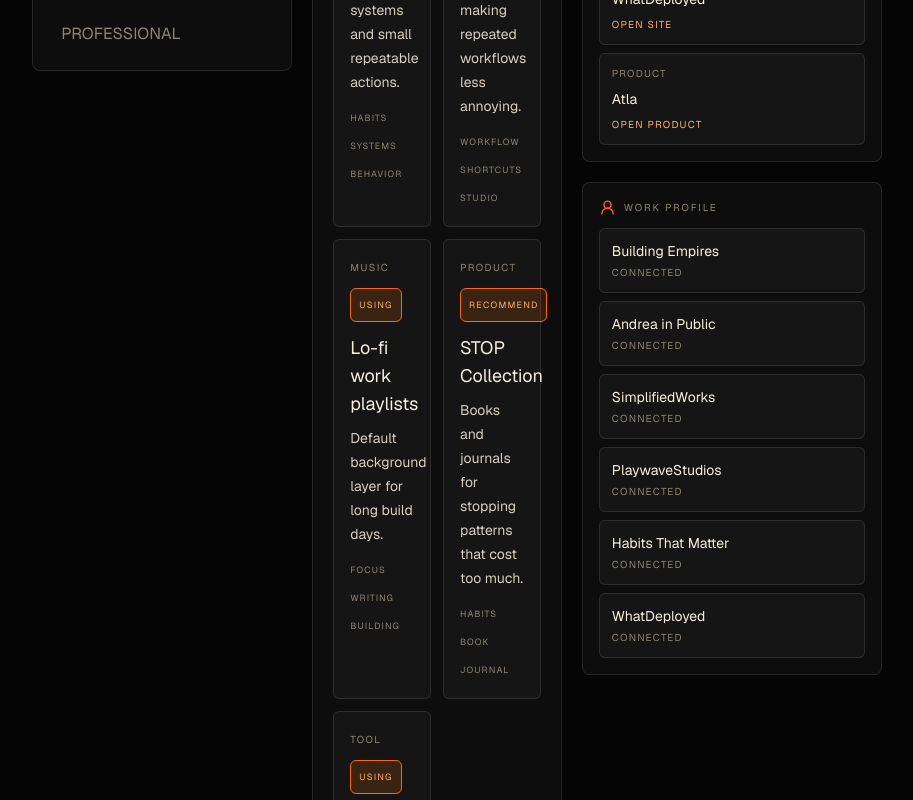
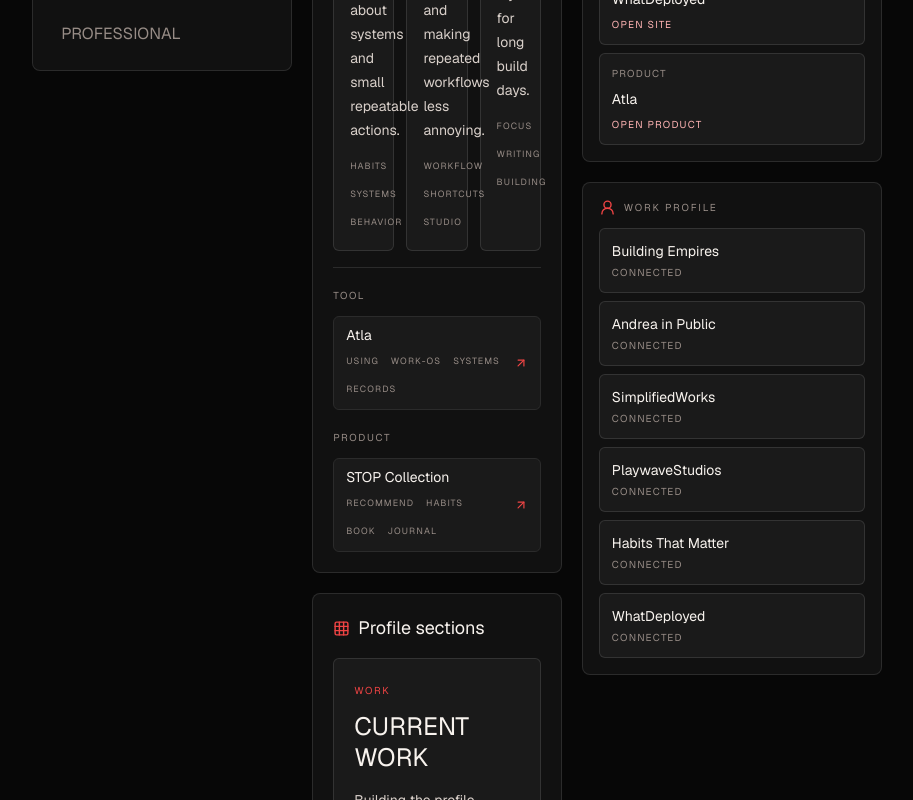
Before and after one commit to andreadailey23/profile-engine, a Next.js app: page /andrea-dailey in a window 1280 px wide. Shown: the part 1160-1960 px from the top of the page, without its empty margins (307-1220 px from the left). Built offline with nearby package versions, Linux system fonts and the light colour scheme; no server answers.

Commit message:
Add scoped profile library and themes

```diff
--- a/app/settings/page.tsx
+++ b/app/settings/page.tsx
@@ -11,6 +11,7 @@
   Eye,
   Link2,
   Palette,
+  Plus,
   Share2,
   UserRound,
   type LucideIcon,
@@ -75,7 +76,7 @@
 export default function SettingsPage() {
   const [activeTab, setActiveTab] = useState<SettingsTab>("profile");
   const [copyLabel, setCopyLabel] = useState("Copy");
-  const [selectedTheme, setSelectedTheme] = useState<ProfileThemeId>("obsidian-ember");
+  const [selectedTheme, setSelectedTheme] = useState<ProfileThemeId>("midnight");
 
   useEffect(() => {
     const tab = new URLSearchParams(window.location.search).get("tab");
@@ -229,15 +230,103 @@
   );
 }
 
+type LibraryDraft = {
+  id: string;
+  note: string;
+  status: string;
+  tags: string;
+  title: string;
+  type: string;
+};
+
+const libraryTypeOptions = ["Book", "Game", "Tool", "Music", "Show", "Product", "Resource"];
+const libraryStatusOptions = ["Recommend", "Using", "Playing", "Reading", "Want", "Finished"];
+const libraryTagOptions = ["systems", "habits", "workflow", "gaming", "cozy", "books", "tools", "music", "local", "resources"];
+
+const initialLibraryDrafts: LibraryDraft[] = [
+  {
+    id: "atomic-habits",
+    title: "Atomic Habits",
+    type: "Book",
+    status: "Recommend",
+    tags: "habits, systems",
+    note: "Useful baseline for systems and small repeatable actions.",
+  },
+  {
+    id: "stream-deck",
+    title: "Stream Deck",
+    type: "Tool",
+    status: "Using",
+    tags: "workflow, studio",
+    note: "Fast shortcuts for repeated workflows.",
+  },
+  {
+    id: "lofi-work",
+    title: "Lo-fi work playlists",
+    type: "Music",
+    status: "Using",
+    tags: "focus, building",
+    note: "Default background layer for long build days.",
+  },
+  {
+    id: "stop-collection",
+    title: "STOP Collection",
+    type: "Product",
+    status: "Recommend",
+    tags: "habits, book, journal",
+    note: "Books and journals for stopping patterns that cost too much.",
+  },
+];
+
 function LibrarySettings() {
+  const [items, setItems] = useState<LibraryDraft[]>(initialLibraryDrafts);
+
+  function addItem() {
+    setItems((currentItems) => [
+      ...currentItems,
+      {
+        id: `library-${Date.now()}`,
+        title: "New library item",
+        type: "Book",
+        status: "Recommend",
+        tags: "systems",
+        note: "Short note",
+      },
+    ]);
+  }
+
   return (
     <>
       <SettingsHeader eyebrow="library" title="Library" />
+      <div className="mb-4 grid gap-3 md:grid-cols-[minmax(0,1fr)_auto] md:items-end">
+        <div className="rounded-lg border border-white/10 bg-[#0d0d0d] p-4">
+          <div className="text-[10px] font-normal uppercase tracking-[0.16em] text-[#8f8577]">
+            shelf tags
+          </div>
+          <div className="mt-3 flex flex-wrap gap-2">
+            {libraryTagOptions.map((tag) => (
+              <span
+                className="rounded-md border border-white/10 bg-white/[0.035] px-3 py-2 text-[10px] font-normal uppercase tracking-[0.12em] text-[#c8bdae]"
+                key={tag}
+              >
+                {tag}
+              </span>
+            ))}
+          </div>
+        </div>
+        <button
+          className="inline-flex min-h-11 items-center justify-center gap-2 rounded-md border border-[#ff6a00] bg-[#ff6a00] px-4 text-sm font-normal text-[#050505] transition hover:opacity-90"
+          onClick={addItem}
+          type="button"
+        >
+          <Plus size={16} aria-hidden="true" />
+          Add item
+        </button>
+      </div>
       <SettingsPanel>
-        <LibraryField title="Atomic Habits" type="Book" status="Recommend" tags="habits, systems" note="Useful baseline for systems and small repeatable actions." />
-        <LibraryField title="Stream Deck" type="Tool" status="Using" tags="workflow, studio" note="Fast shortcuts for repeated workflows." />
-        <LibraryField title="Lo-fi work playlists" type="Music" status="Using" tags="focus, building" note="Default background layer for long build days." />
-        <LibraryField title="Add item" type="Game, Book, Tool, Music, Show, Product, Resource" status="Playing, Reading, Using, Recommend, Want, Finished" tags="custom tags" note="Short note" />
+        {items.map((item, index) => (
+          <LibraryField featured={index < 3} item={item} key={item.id} />
+        ))}
       </SettingsPanel>
     </>
   );
@@ -440,46 +529,57 @@
   );
 }
 
-function LibraryField({
-  note,
-  status,
-  tags,
-  title,
-  type,
-}: {
-  note: string;
-  status: string;
-  tags: string;
-  title: string;
-  type: string;
-}) {
+function LibraryField({ featured = false, item }: { featured?: boolean; item: LibraryDraft }) {
   return (
     <div className="grid gap-3 p-4 lg:grid-cols-[minmax(0,1fr)_130px_150px]">
+      <div className="flex items-center gap-2 lg:col-span-3">
+        <span className="rounded-md border border-white/10 bg-white/[0.035] px-2 py-1 text-[9px] font-normal uppercase tracking-[0.12em] text-[#8f8577]">
+          {featured ? "Visual card" : "Link row"}
+        </span>
+      </div>
       <input
         aria-label="Title"
         className="min-h-10 rounded-md border border-white/10 bg-white/[0.035] px-3 text-sm font-normal text-white outline-none transition focus:border-[#ff6a00]/60"
-        defaultValue={title}
+        defaultValue={item.title}
       />
-      <input
+      <select
         aria-label="Type"
         className="min-h-10 rounded-md border border-white/10 bg-white/[0.035] px-3 text-sm font-normal text-white outline-none transition focus:border-[#ff6a00]/60"
-        defaultValue={type}
-      />
-      <input
+        defaultValue={item.type}
+      >
+        {libraryTypeOptions.map((type) => (
+          <option className="bg-[#0d0d0d]" key={type} value={type}>
+            {type}
+          </option>
+        ))}
+      </select>
+      <select
         aria-label="Status"
         className="min-h-10 rounded-md border border-white/10 bg-white/[0.035] px-3 text-sm font-normal text-white outline-none transition focus:border-[#ff6a00]/60"
-        defaultValue={status}
-      />
+        defaultValue={item.status}
+      >
+        {libraryStatusOptions.map((status) => (
+          <option className="bg-[#0d0d0d]" key={status} value={status}>
+            {status}
+          </option>
+        ))}
+      </select>
       <input
         aria-label="Tags"
         className="min-h-10 rounded-md border border-white/10 bg-white/[0.035] px-3 text-sm font-normal text-white outline-none transition focus:border-[#ff6a00]/60 lg:col-span-1"
-        defaultValue={tags}
+        defaultValue={item.tags}
+        list="library-tag-options"
       />
       <input
         aria-label="Note"
         className="min-h-10 rounded-md border border-white/10 bg-white/[0.035] px-3 text-sm font-normal text-white outline-none transition focus:border-[#ff6a00]/60 lg:col-span-2"
-        defaultValue={note}
+        defaultValue={item.note}
       />
+      <datalist id="library-tag-options">
+        {libraryTagOptions.map((tag) => (
+          <option key={tag} value={tag} />
+        ))}
+      </datalist>
     </div>
   );
 }
--- a/components/ProfileView.tsx
+++ b/components/ProfileView.tsx
@@ -58,6 +58,8 @@
   want: "Want",
   finished: "Finished",
 };
+
+const libraryTypeOrder: ProfileLibraryItemType[] = ["book", "game", "tool", "music", "show", "product", "resource"];
 
 function statusStyle(status: HouseStatus) {
   if (status === "live") return "border-emerald-400/30 bg-emerald-400/10 text-emerald-200";
@@ -303,6 +305,14 @@
   const libraryTypes = Array.from(new Set(libraryItems.map((item) => item.type)));
   const visibleLibraryItems =
     libraryFilter === "all" ? libraryItems : libraryItems.filter((item) => item.type === libraryFilter);
+  const featuredLibraryItems = visibleLibraryItems.slice(0, 3);
+  const linkedLibraryItems = visibleLibraryItems.slice(3);
+  const linkedLibraryGroups = libraryTypeOrder
+    .map((type) => ({
+      type,
+      items: linkedLibraryItems.filter((item) => item.type === type),
+    }))
+    .filter((group) => group.items.length > 0);
   const libraryTitle = house.handle === "streamo" ? "My Games" : "Library";
   const avatarColor = avatarOverride?.color ?? house.primaryColor;
   const avatarImage = avatarOverride?.image;
@@ -499,11 +509,27 @@
                       </button>
                     ))}
                   </div>
-                  <div className="grid gap-3 md:grid-cols-2">
-                    {visibleLibraryItems.map((item) => (
+                  <div className="grid gap-3 lg:grid-cols-3">
+                    {featuredLibraryItems.map((item) => (
                       <LibraryCard item={item} key={item.id} />
                     ))}
                   </div>
+                  {linkedLibraryGroups.length > 0 && (
+                    <div className="grid gap-4 border-t border-[var(--profile-border)] pt-4">
+                      {linkedLibraryGroups.map((group) => (
+                        <div className="grid gap-2" key={group.type}>
+                          <div className="text-[10px] font-normal uppercase tracking-[0.16em] text-[var(--profile-muted)]">
+                            {libraryTypeLabels[group.type]}
+                          </div>
+                          <div className="divide-y divide-[var(--profile-border)] overflow-hidden rounded-md border border-[var(--profile-border)]">
+                            {group.items.map((item) => (
+                              <LibraryLinkRow item={item} key={item.id} />
+                            ))}
+                          </div>
+                        </div>
+                      ))}
+                    </div>
+                  )}
                 </div>
               </ProfileSection>
             )}
@@ -839,6 +865,42 @@
   );
 }
 
+function LibraryLinkRow({ item }: { item: ProfileLibraryItem }) {
+  const content = (
+    <>
+      <span className="min-w-0">
+        <span className="block truncate text-sm font-normal text-[var(--profile-text)]">{item.title}</span>
+        <span className="mt-1 flex flex-wrap gap-x-3 gap-y-1 text-[9px] font-normal uppercase tracking-[0.12em] text-[var(--profile-muted)]">
+          <span>{libraryStatusLabels[item.status]}</span>
+          {item.tags.slice(0, 3).map((tag) => (
+            <span key={tag}>{tag}</span>
+          ))}
+        </span>
+      </span>
+      {item.url && <ArrowUpRight size={14} className="shrink-0 text-[var(--profile-accent)]" aria-hidden="true" />}
+    </>
+  );
+
+  if (!item.url) {
+    return (
+      <div className="flex min-h-14 items-center justify-between gap-3 bg-[var(--profile-surface-soft)] px-3 py-2">
+        {content}
+      </div>
+    );
+  }
+
+  return (
+    <a
+      href={item.url}
+      target={item.url.startsWith("http") ? "_blank" : undefined}
+      rel={item.url.startsWith("http") ? "noreferrer" : undefined}
+      className="flex min-h-14 items-center justify-between gap-3 bg-[var(--profile-surface-soft)] px-3 py-2 transition hover:bg-[var(--profile-surface-lift)]"
+    >
+      {content}
+    </a>
+  );
+}
+
 function ItemCard({ item }: { item: HouseItem }) {
   return (
     <a
--- a/lib/engine/seed.ts
+++ b/lib/engine/seed.ts
@@ -20,7 +20,7 @@
       "The person behind the work: building systems, brands, books, apps, products, and the occasional world.",
     initials: "AD",
     primaryColor: "#d22f2f",
-    themeId: "obsidian-ember",
+    themeId: "redline",
     status: "building",
     owner: "Andrea Dailey",
     roles: ["Author", "Entrepreneur", "Builder", "Product Builder", "Systems Thinker"],
@@ -46,7 +46,7 @@
       "Building Empires is the public site for useful tools and content now, with public profiles next and a marketplace path in v2.",
     initials: "B",
     primaryColor: "#ff6a00",
-    themeId: "obsidian-ember",
+    themeId: "midnight",
     status: "building",
     owner: "Andrea Dailey",
     roles: ["Profile Engine", "Public Site", "Tools", "Marketplace", "Builder Platform"],
@@ -67,7 +67,7 @@
       "The public operating layer for essays, build logs, useful lessons, products, experiments, and the work behind the work.",
     initials: "A",
     primaryColor: "#ff2a2a",
-    themeId: "porcelain-ink",
+    themeId: "redline",
     status: "live",
     owner: "Andrea Dailey",
     roles: ["Build Log", "Writer", "Creator", "Product Notes", "Public Work"],
@@ -88,7 +88,7 @@
       "The work systems profile for Atla, Imprint, Inbetween, and the SSME operating approach.",
     initials: "S",
     primaryColor: "#0A2F78",
-    themeId: "liquid-graphite",
+    themeId: "minimal-pro",
     status: "live",
     owner: "Andrea Dailey",
     roles: ["Consultant", "Systems Thinker", "Product Builder", "Business Simplifier"],
@@ -109,7 +109,7 @@
       "A SimplifiedWorks product for mapping work, profiles, records, projects, reports, and reusable operating systems.",
     initials: "A",
     primaryColor: "#38BDF8",
-    themeId: "liquid-graphite",
+    themeId: "minimal-pro",
     status: "live",
     owner: "SimplifiedWorks",
     roles: ["Product", "Work OS", "AI Inventory", "Projects", "Records"],
@@ -130,7 +130,7 @@
       "The book and publishing product lane for turning manuscripts, companion products, and author worlds into cleaner shelves.",
     initials: "I",
     primaryColor: "#ffae00",
-    themeId: "porcelain-ink",
+    themeId: "clean-white",
     status: "building",
     owner: "SimplifiedWorks",
     roles: ["Publishing", "Author System", "Books", "Templates", "Products"],
@@ -151,7 +151,7 @@
       "A simple app for finding a fair meeting spot between two locations, without the guessing.",
     initials: "I",
     primaryColor: "#A8C4A2",
-    themeId: "garden-lumen",
+    themeId: "cozy-dark",
     status: "live",
     owner: "SimplifiedWorks",
     roles: ["App", "Places", "Planning", "Meetups", "Utility"],
@@ -172,7 +172,7 @@
       "A gamer and creator product world for streams, vibe matching, creator links, clips, sections, and community energy.",
     initials: "S",
     primaryColor: "#EC4899",
-    themeId: "liquid-graphite",
+    themeId: "arcade",
     status: "live",
     owner: "PlaywaveStudios",
     roles: ["Gamer", "Streamer", "Creator", "Community Host"],
@@ -198,7 +198,7 @@
       "The studio profile for Playwave Radio, Streamo, media experiments, channels, shows, and creator-friendly listening lanes.",
     initials: "P",
     primaryColor: "#8B5CF6",
-    themeId: "liquid-graphite",
+    themeId: "arcade",
     status: "live",
     owner: "Andrea Dailey",
     roles: ["Studio", "Media", "Music", "Radio", "Creator Experiments"],
@@ -219,7 +219,7 @@
       "The habit, book, store, course, journal, and essay profile for small useful moves in real life.",
     initials: "H",
     primaryColor: "#8faa88",
-    themeId: "garden-lumen",
+    themeId: "cozy-dark",
     status: "live",
     owner: "Andrea Dailey",
     roles: ["Author", "Publisher", "Habit System", "Digital Products"],
@@ -240,7 +240,7 @@
       "The STOP product profile: books, quote cards, companion products, journals, and shop-ready formats.",
     initials: "S",
     primaryColor: "#050505",
-    themeId: "porcelain-ink",
+    themeId: "clean-white",
     status: "selling",
     owner: "Habits That Matter",
     roles: ["Book", "Journal", "Collection", "Habit Tool", "Product"],
@@ -261,7 +261,7 @@
       "A useful software and AI signal index that tracks recent deployments, product shifts, and what changed.",
     initials: "W",
     primaryColor: "#148f4b",
-    themeId: "garden-lumen",
+    themeId: "cozy-dark",
     status: "live",
     owner: "Andrea Dailey",
     roles: ["Newsletter", "Software Signal", "AI Signal", "Product Watch", "Research"],
--- a/lib/engine/themes.ts
+++ b/lib/engine/themes.ts
@@ -26,10 +26,10 @@
 
 export const profileThemes: ProfileTheme[] = [
   {
-    id: "obsidian-ember",
-    name: "Obsidian Ember",
-    label: "Edition",
-    description: "Black glass, warm signal, sharp editorial contrast.",
+    id: "midnight",
+    name: "Midnight",
+    label: "Dark",
+    description: "Black canvas, cream type, restrained signal.",
     colors: {
       canvas: "#050505",
       surface: "#0d0d0d",
@@ -49,33 +49,33 @@
     },
   },
   {
-    id: "liquid-graphite",
-    name: "Liquid Graphite",
-    label: "Glass",
-    description: "Titanium black, cool light, quiet product-system finish.",
+    id: "arcade",
+    name: "Arcade",
+    label: "Play",
+    description: "Dark stage, violet signal, creator energy.",
     colors: {
-      canvas: "#08090a",
-      surface: "#111316",
-      surfaceSoft: "rgba(235, 245, 250, 0.045)",
-      surfaceLift: "rgba(235, 245, 250, 0.075)",
-      border: "rgba(226, 232, 240, 0.12)",
-      borderStrong: "rgba(226, 232, 240, 0.22)",
-      text: "#f5f7f7",
-      textSoft: "#d7dedf",
-      muted: "#8e979f",
-      accent: "#7dd3fc",
-      accentStrong: "#d8f3ff",
-      accentSoft: "rgba(125, 211, 252, 0.14)",
-      buttonText: "#061015",
-      shadow: "rgba(0, 0, 0, 0.38)",
-      grid: "rgba(215, 226, 232, 0.08)",
+      canvas: "#070611",
+      surface: "#111022",
+      surfaceSoft: "rgba(233, 213, 255, 0.045)",
+      surfaceLift: "rgba(233, 213, 255, 0.075)",
+      border: "rgba(192, 132, 252, 0.16)",
+      borderStrong: "rgba(192, 132, 252, 0.3)",
+      text: "#fbf7ff",
+      textSoft: "#ddd2ee",
+      muted: "#9487aa",
+      accent: "#a855f7",
+      accentStrong: "#d8b4fe",
+      accentSoft: "rgba(168, 85, 247, 0.16)",
+      buttonText: "#080411",
+      shadow: "rgba(0, 0, 0, 0.4)",
+      grid: "rgba(192, 132, 252, 0.08)",
     },
   },
   {
-    id: "porcelain-ink",
-    name: "Porcelain Ink",
-    label: "Gallery",
-    description: "Bright gallery surface, ink type, redline energy.",
+    id: "clean-white",
+    name: "Clean White",
+    label: "Light",
+    description: "Gallery surface, ink type, quiet premium finish.",
     colors: {
       canvas: "#f7f7f2",
       surface: "#ffffff",
@@ -95,26 +95,95 @@
     },
   },
   {
-    id: "garden-lumen",
-    name: "Garden Lumen",
-    label: "Calm",
-    description: "Deep botanical canvas with clean luminous highlights.",
+    id: "redline",
+    name: "Redline",
+    label: "Sharp",
+    description: "Black editorial base with precise red signal.",
     colors: {
-      canvas: "#07110d",
-      surface: "#0e1a15",
-      surfaceSoft: "rgba(233, 250, 238, 0.045)",
-      surfaceLift: "rgba(233, 250, 238, 0.075)",
-      border: "rgba(209, 250, 229, 0.12)",
-      borderStrong: "rgba(209, 250, 229, 0.22)",
-      text: "#eef7ef",
-      textSoft: "#d5e7db",
-      muted: "#8fa79a",
+      canvas: "#070707",
+      surface: "#111111",
+      surfaceSoft: "rgba(255, 255, 255, 0.04)",
+      surfaceLift: "rgba(255, 255, 255, 0.065)",
+      border: "rgba(255, 255, 255, 0.11)",
+      borderStrong: "rgba(239, 68, 68, 0.32)",
+      text: "#f8f3ee",
+      textSoft: "#d9d0ca",
+      muted: "#978c86",
+      accent: "#ef4444",
+      accentStrong: "#ffb4b4",
+      accentSoft: "rgba(239, 68, 68, 0.14)",
+      buttonText: "#050505",
+      shadow: "rgba(0, 0, 0, 0.36)",
+      grid: "rgba(255, 255, 255, 0.075)",
+    },
+  },
+  {
+    id: "neon",
+    name: "Neon",
+    label: "Signal",
+    description: "Graphite base with one luminous green accent.",
+    colors: {
+      canvas: "#050806",
+      surface: "#0e1411",
+      surfaceSoft: "rgba(220, 255, 225, 0.045)",
+      surfaceLift: "rgba(220, 255, 225, 0.07)",
+      border: "rgba(190, 242, 100, 0.15)",
+      borderStrong: "rgba(190, 242, 100, 0.28)",
+      text: "#f4fff1",
+      textSoft: "#d8ead3",
+      muted: "#8fa188",
       accent: "#a3e635",
-      accentStrong: "#f8ff99",
+      accentStrong: "#f1ff9a",
       accentSoft: "rgba(163, 230, 53, 0.14)",
       buttonText: "#07110d",
+      shadow: "rgba(0, 0, 0, 0.38)",
+      grid: "rgba(190, 242, 100, 0.075)",
+    },
+  },
+  {
+    id: "cozy-dark",
+    name: "Cozy Dark",
+    label: "Warm",
+    description: "Soft dark room, warm type, calmer contrast.",
+    colors: {
+      canvas: "#0b0a08",
+      surface: "#15120f",
+      surfaceSoft: "rgba(255, 246, 229, 0.04)",
+      surfaceLift: "rgba(255, 246, 229, 0.065)",
+      border: "rgba(255, 246, 229, 0.12)",
+      borderStrong: "rgba(255, 213, 128, 0.26)",
+      text: "#fbf1df",
+      textSoft: "#decfb8",
+      muted: "#9a8c76",
+      accent: "#f59e0b",
+      accentStrong: "#ffe0a3",
+      accentSoft: "rgba(245, 158, 11, 0.13)",
+      buttonText: "#120c05",
       shadow: "rgba(0, 0, 0, 0.35)",
-      grid: "rgba(209, 250, 229, 0.08)",
+      grid: "rgba(255, 246, 229, 0.07)",
+    },
+  },
+  {
+    id: "minimal-pro",
+    name: "Minimal Pro",
+    label: "Work",
+    description: "Titanium black, silver type, product-system polish.",
+    colors: {
+      canvas: "#08090a",
+      surface: "#111316",
+      surfaceSoft: "rgba(235, 245, 250, 0.045)",
+      surfaceLift: "rgba(235, 245, 250, 0.075)",
+      border: "rgba(226, 232, 240, 0.12)",
+      borderStrong: "rgba(226, 232, 240, 0.22)",
+      text: "#f5f7f7",
+      textSoft: "#d7dedf",
+      muted: "#8e979f",
+      accent: "#94a3b8",
+      accentStrong: "#f1f5f9",
+      accentSoft: "rgba(148, 163, 184, 0.14)",
+      buttonText: "#06080a",
+      shadow: "rgba(0, 0, 0, 0.38)",
+      grid: "rgba(215, 226, 232, 0.08)",
     },
   },
 ];
```
Also changed, not shown: lib/engine/types.ts (+7 -4 lines).
